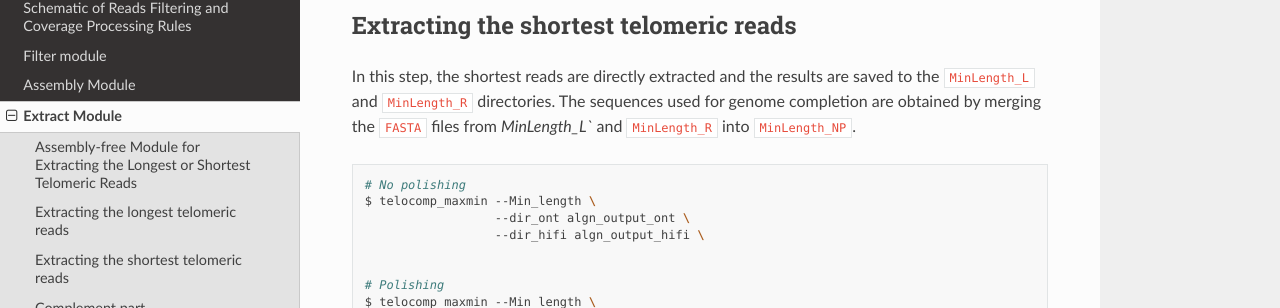
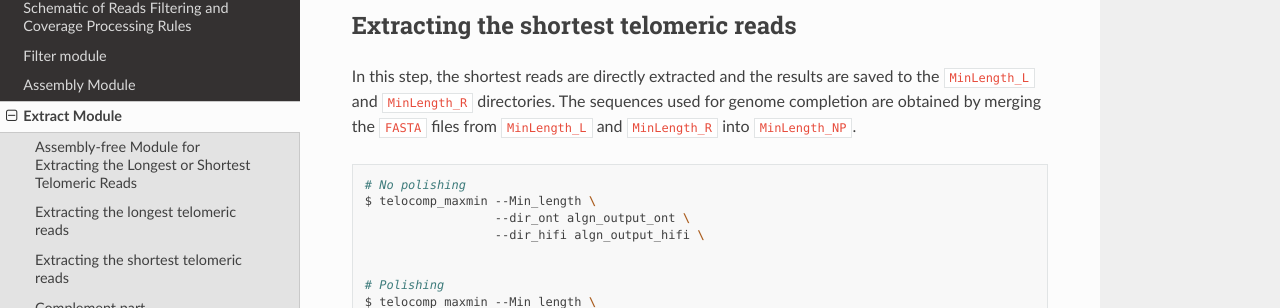
Before and after one commit to lxie-0709/TeloComp, a Sphinx documentation site: the page built from docs/content/Extract_module.rst, in a window 1280 px wide and 900 px high, scrolled down 1054 px. Shown: the part 141-449 px from the top of the window. Built offline with Sphinx 7.4.7 and the Read the Docs theme 3.1.0, drawn with Linux system fonts in a browser that asks for light colours.

```diff
--- a/docs/content/Extract_module.rst
+++ b/docs/content/Extract_module.rst
@@ -58,7 +58,7 @@ In this step, the longest reads are directly extracted and the results are saved
 Extracting the shortest telomeric reads
 ---------------------------------------
 
-In this step, the shortest reads are directly extracted and the results are saved to the ``MinLength_L`` and ``MinLength_R`` directories. The sequences used for genome completion are obtained by merging the ``FASTA`` files from `MinLength_L`` and ``MinLength_R`` into ``MinLength_NP``.
+In this step, the shortest reads are directly extracted and the results are saved to the ``MinLength_L`` and ``MinLength_R`` directories. The sequences used for genome completion are obtained by merging the ``FASTA`` files from ``MinLength_L`` and ``MinLength_R`` into ``MinLength_NP``.
 
 .. code:: bash
 
```
